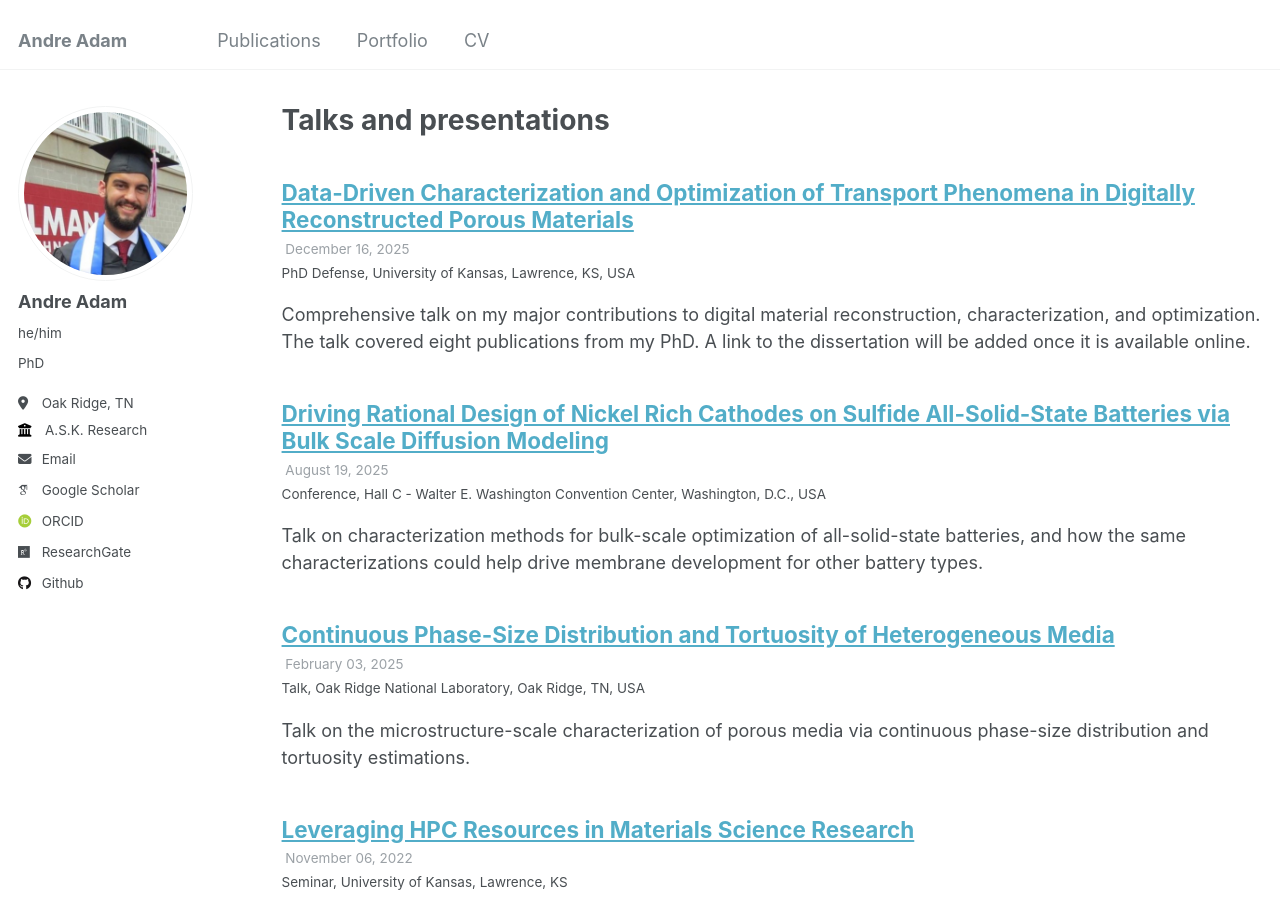
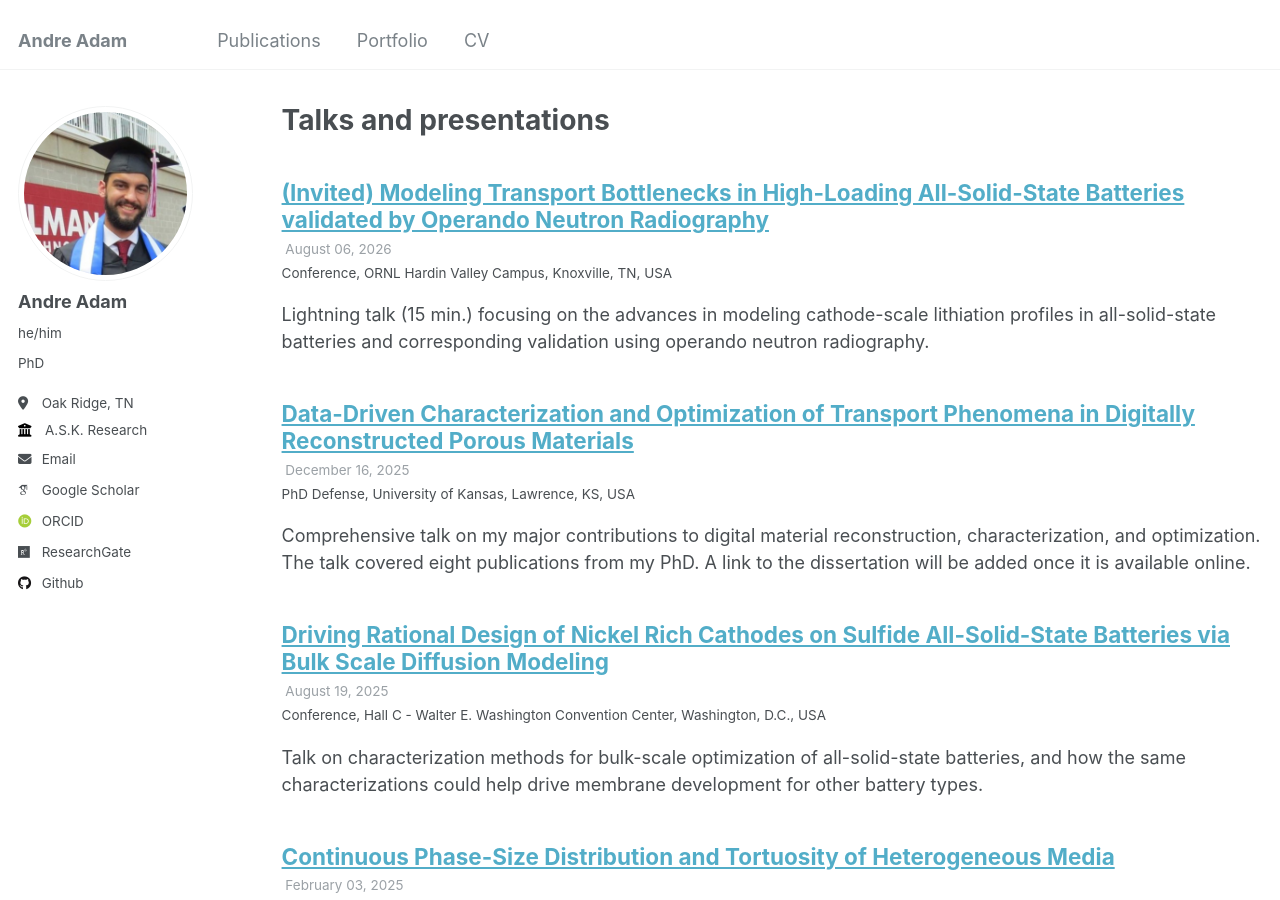
Before and after one commit to adama-wzr/adama-wzr.github.io, a Jekyll site: the page built from _pages/talks.html, in a window 1280 px wide and 900 px high. Built offline with Jekyll 4.4.1, drawn with Linux system fonts in a browser that asks for light colours; some web fonts are replaced; a file with an impossible date is left out.

Commit message:
Update 2026-08-06-TTO.md
fixed date

```diff
--- a/_talks/2026-08-06-TTO.md
+++ b/_talks/2026-08-06-TTO.md
@@ -4,7 +4,7 @@ collection: talks
 type: "Conference"
 permalink: /talks/2026-08-06-TTO
 venue: "ORNL Hardin Valley Campus"
-date: 2026-08096
+date: 2026-08-06
 location: "Knoxville, TN, USA"
 ---
 
```
